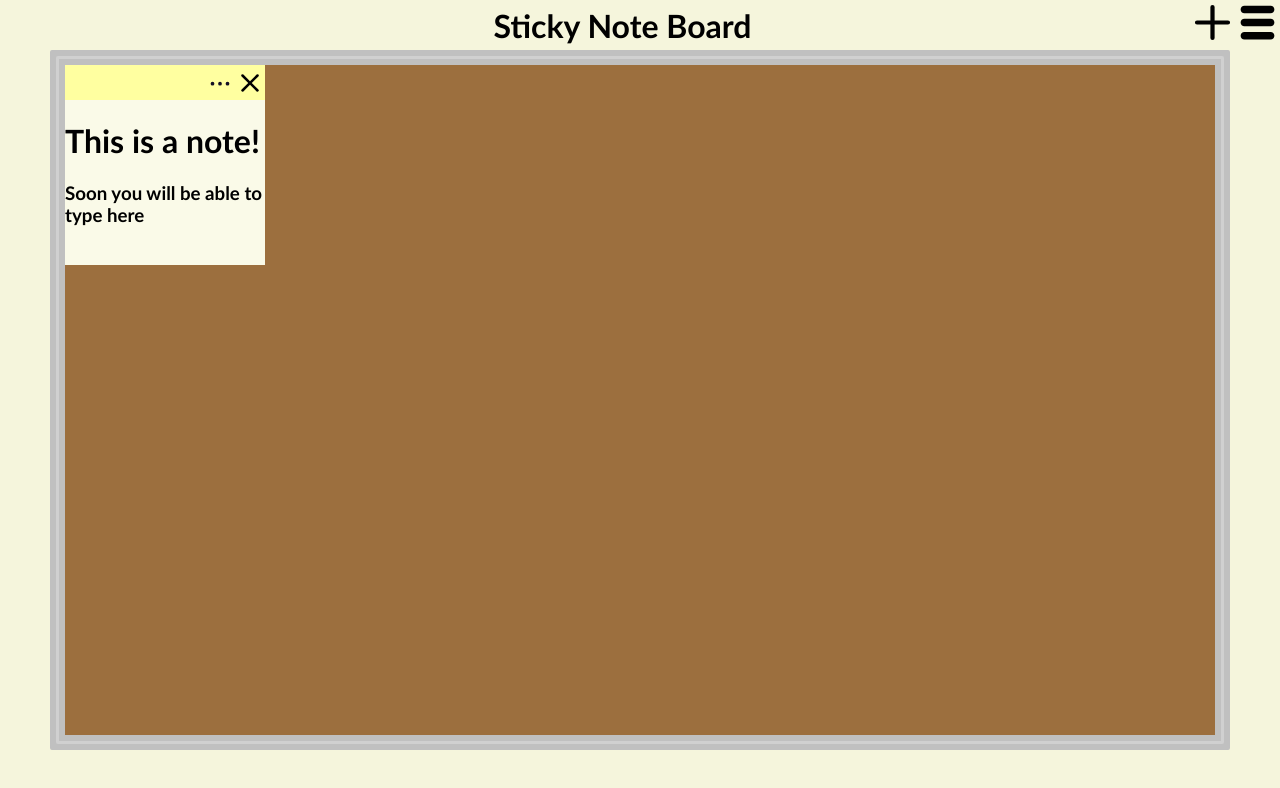
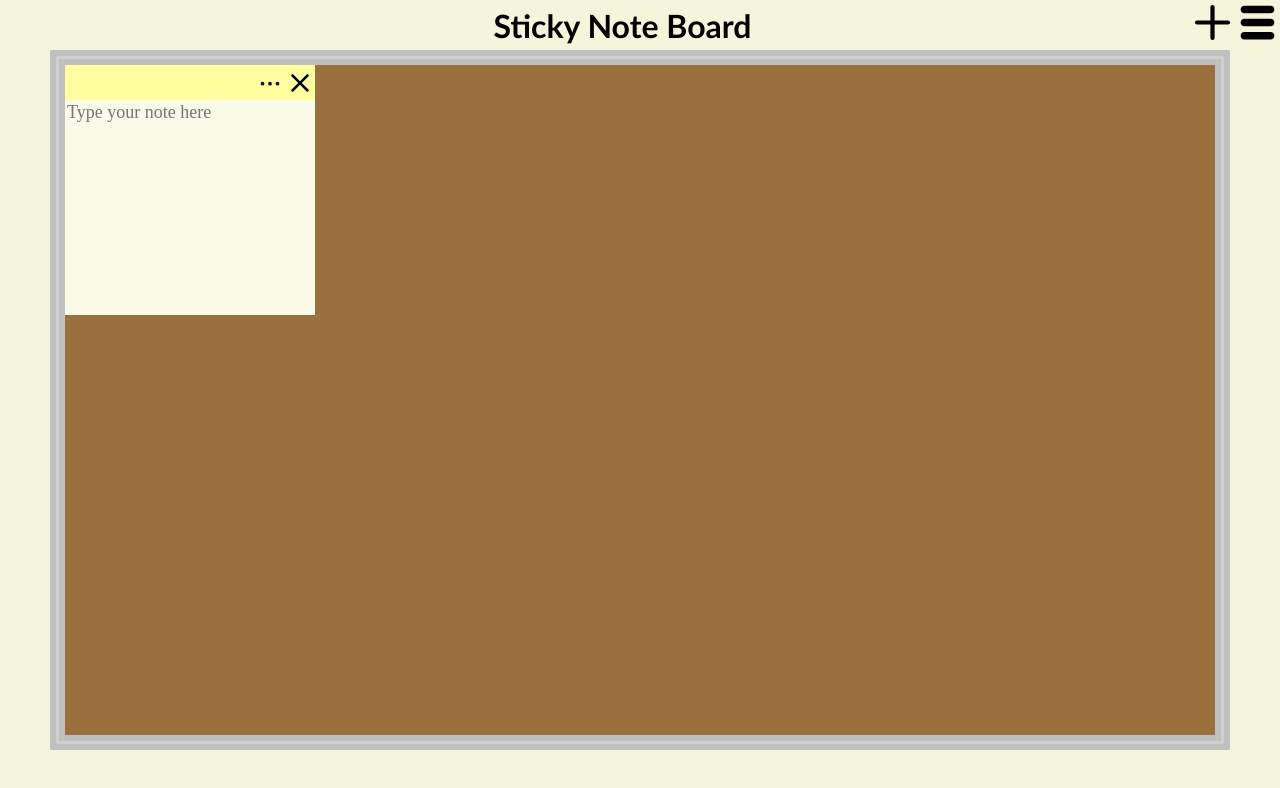
Before and after one commit to BennettB123/sticky-note-board, a React (Create React App) app: page / in a window 1280 px wide. Both pictures are taken after a click on the element 1212 px from the left and 22 px from the top of the page. Shown: the top 788 px of the page. Built offline with nearby package versions, Linux system fonts and the light colour scheme.

Commit message:
Sticky notes are now textareas and can be edited

```diff
--- a/src/components/Note.css
+++ b/src/components/Note.css
@@ -1,8 +1,21 @@
 .Note {
   position: absolute;
   background-color: #fafae8;
-	width: 200px;
-	height: 200px;
+  width: 250px;
+  height: 250px;
+}
+
+.NoteTextField {
+  height: calc(100% - 35px);
+  width: 100%;
+  -webkit-box-sizing: border-box;
+  -moz-box-sizing: border-box;
+  box-sizing: border-box;
+  border-style: none;
+  resize: none;
+  background-color: inherit;
+  font-size: 18px;
+  font-family: "Times New Roman", Times, serif;
 }
 
 .NoteHeader {
--- a/src/components/Note.js
+++ b/src/components/Note.js
@@ -32,6 +32,11 @@ function Note(props) {
         <div className="NoteHeader">
           <div className="MenuButtonWrapper" title="open note menu">
             <TripleDotIcon></TripleDotIcon>
+            {/* Potential Customization Options for Each Note:
+             * font family
+             * font size
+             * color
+             */}
           </div>
 
           <div
@@ -42,8 +47,7 @@ function Note(props) {
             <ExitIcon className="ExitButton" />
           </div>
         </div>
-        <h1>This is a note!</h1>
-        <h3>Soon you will be able to type here</h3>
+        <textarea className="NoteTextField" placeholder="Type your note here" />
       </div>
     </Draggable>
   );
```
Lines whose indentation alone changed are shown as unchanged.
